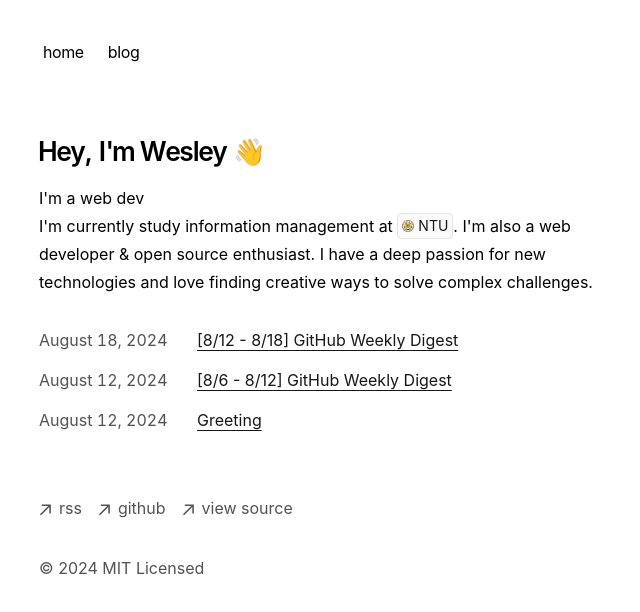
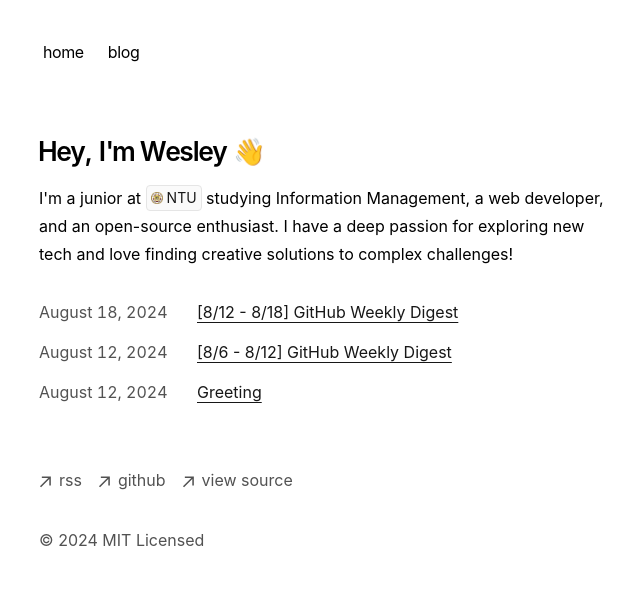
Before and after one commit to guan404ming/dev-digest, a Next.js app in the folder frontend/: page / in a window 1280 px wide. Shown: the top 612 px of the page, without its empty margins (313-953 px from the left). Built offline with nearby package versions, Linux system fonts and the light colour scheme.

Commit message:
fix: remove typewriter

```diff
--- a/frontend/app/components/typewriter.tsx
+++ /dev/null
@@ -1,119 +0,0 @@
-"use client"
-
-import { useEffect, useState } from "react"
-import { animate, motion, useMotionValue, useTransform } from "framer-motion"
-
-export interface ITypewriterProps {
-  delay: number
-  texts: string[]
-  baseText?: string
-}
-
-export function Typewriter({ delay, texts, baseText = "" }: ITypewriterProps) {
-  const [animationComplete, setAnimationComplete] = useState(false)
-  const count = useMotionValue(0)
-  const rounded = useTransform(count, (latest) => Math.round(latest))
-  const displayText = useTransform(rounded, (latest) =>
-    baseText.slice(0, latest)
-  )
-
-  useEffect(() => {
-    const controls = animate(count, baseText.length, {
-      type: "tween",
-      delay,
-      duration: 1,
-      ease: "easeInOut",
-      onComplete: () => setAnimationComplete(true),
-    })
-    return () => {
-      controls.stop && controls.stop()
-    }
-  }, [count, baseText.length, delay])
-
-  return (
-    <span>
-      <motion.span>{displayText}</motion.span>
-      {animationComplete && (
-        <RepeatedTextAnimation texts={texts} delay={delay + 1} />
-      )}
-      <BlinkingCursor />
-    </span>
-  )
-}
-
-export interface IRepeatedTextAnimationProps {
-  delay: number
-  texts: string[]
-}
-
-const defaultTexts = [
-  "quiz page with questions and answers",
-  "blog Article Details Page Layout",
-  "ecommerce dashboard with a sidebar",
-  "ui like platform.openai.com....",
-  "buttttton",
-  "aop that tracks non-standard split sleep cycles",
-  "transparent card to showcase achievements of a user",
-]
-function RepeatedTextAnimation({
-  delay,
-  texts = defaultTexts,
-}: IRepeatedTextAnimationProps) {
-  const textIndex = useMotionValue(0)
-
-  const baseText = useTransform(textIndex, (latest) => texts[latest] || "")
-  const count = useMotionValue(0)
-  const rounded = useTransform(count, (latest) => Math.round(latest))
-  const displayText = useTransform(rounded, (latest) =>
-    baseText.get().slice(0, latest)
-  )
-  const updatedThisRound = useMotionValue(true)
-
-  useEffect(() => {
-    const animation = animate(count, 60, {
-      type: "tween",
-      delay,
-      duration: 1,
-      ease: "easeIn",
-      repeat: Infinity,
-      repeatType: "reverse",
-      repeatDelay: 1,
-      onUpdate(latest) {
-        if (updatedThisRound.get() && latest > 0) {
-          updatedThisRound.set(false)
-        } else if (!updatedThisRound.get() && latest === 0) {
-          textIndex.set((textIndex.get() + 1) % texts.length)
-          updatedThisRound.set(true)
-        }
-      },
-    })
-    return () => {
-      animation.stop && animation.stop()
-    }
-  }, [count, delay, textIndex, texts, updatedThisRound])
-
-  return <motion.span className="inline">{displayText}</motion.span>
-}
-
-const cursorVariants = {
-  blinking: {
-    opacity: [0, 0, 1, 1],
-    transition: {
-      duration: 1,
-      repeat: Infinity,
-      repeatDelay: 0,
-      ease: "linear",
-      times: [0, 0.5, 0.5, 1],
-    },
-  },
-}
-
-function BlinkingCursor() {
-  return (
-    <motion.div
-      variants={cursorVariants}
-      animate="blinking"
-      className="inline-block h-5 w-[1px] translate-y-1 bg-neutral-900"
-    />
-  )
-}
--- a/frontend/app/page.tsx
+++ b/frontend/app/page.tsx
@@ -1,8 +1,7 @@
 import { BlogPosts } from "app/components/posts";
 import { TextAnimate } from "./components/text-animate";
-import { Typewriter } from "./components/typewriter";
 
-function Badge(props) {
+function Badge(props: React.ComponentProps<"a">) {
   return (
     <a
       {...props}
@@ -25,11 +24,7 @@ export default function Page() {
       <TextAnimate text="Hey, I'm Wesley 👋" type="popIn" />
 
       <div className="leading-7">
-        <div>
-          {`I'm a `}
-          <Typewriter texts={texts} delay={0.1} />
-        </div>
-        {`I'm currently study information management at `}
+        {`I'm a junior at `}
         <span className="not-prose">
           <Badge href="https://www.ntu.edu.tw/">
             <img
@@ -42,7 +37,7 @@ export default function Page() {
             NTU
           </Badge>
         </span>
-        {`. I'm also a web developer & open source enthusiast. I have a deep passion for new technologies and love finding creative ways to solve complex challenges.`}
+        {` studying Information Management, a web developer, and an open-source enthusiast. I have a deep passion for exploring new tech and love finding creative solutions to complex challenges!`}
       </div>
 
       <div className="my-8">
```
